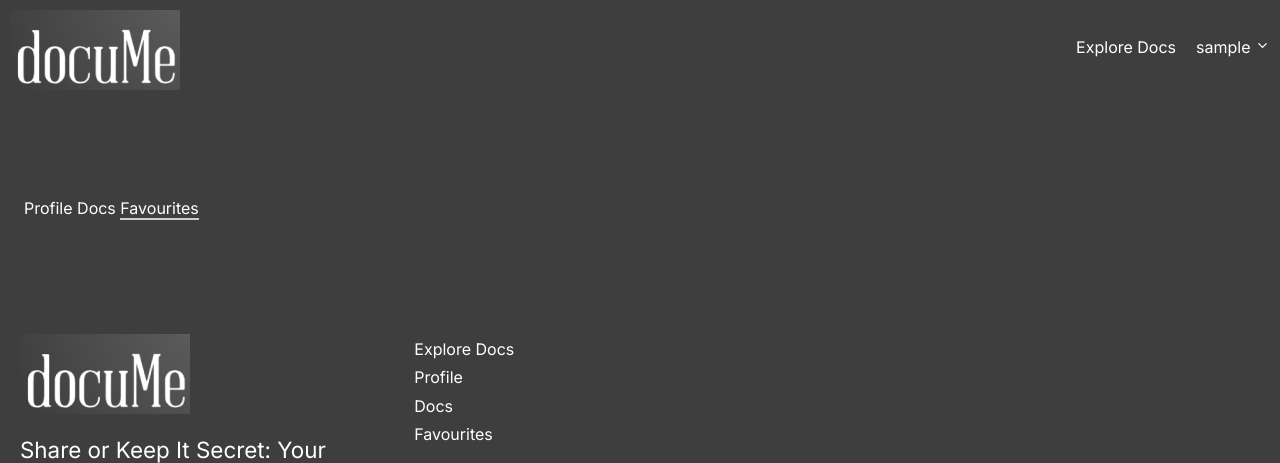
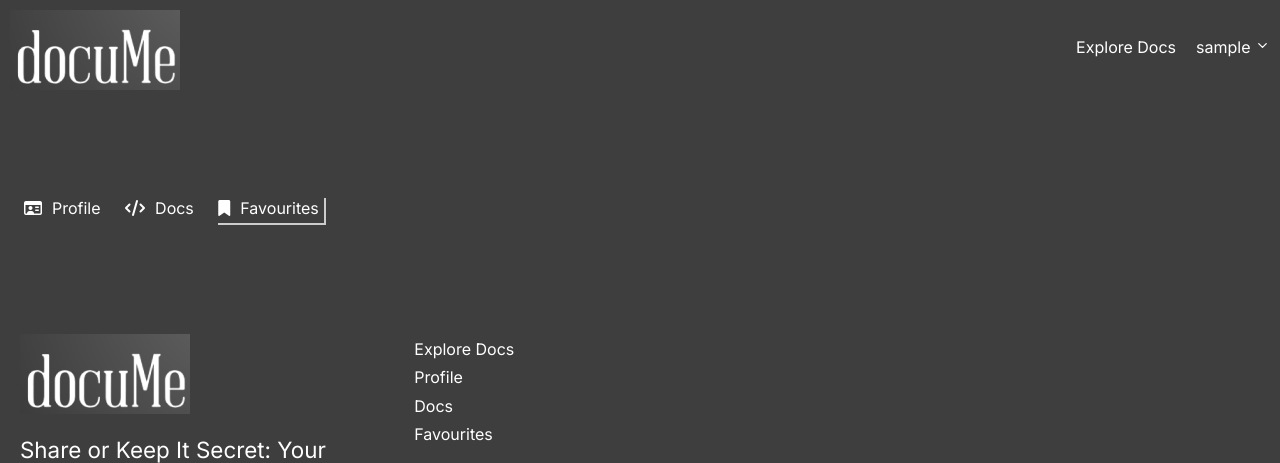
Before and after one commit to saamauro92/docume, a Django app: page /favourites/ in a window 1280 px wide. Shown: the top 463 px of the page. Run offline with Django 3.2, Linux system fonts and the light colour scheme; the visitor is signed in with stand-in values (Sample User, id 1); data comes from the database, SQL or seed files in the repository; data that the repository does not hold is empty; style sheets or scripts are compiled from the project's sources; some libraries are stand-ins or nearby versions.

Commit message:
Add icons to navbar and improve styles

```diff
--- a/static/css/style.scss
+++ b/static/css/style.scss
@@ -548,10 +548,19 @@ body {
     ul li {
       display: inline;
       list-style: none;
+      margin-right: 15px;
+
       a {
         text-decoration: none;
         color: $white;
+        padding-bottom: 5px;
+        padding-right: 5px;
+        i {
+          margin-right: 10px;
+        }
+
         &.active {
+          border-right:2px solid #ccc;
           border-bottom: 2px solid #ccc;
         }
       }
--- a/templates/account/favourites.html
+++ b/templates/account/favourites.html
@@ -3,12 +3,23 @@
 <div class="profile-page container">
   <nav class="secondary-navbar">
     <ul>
-      <li><a href="{% url 'view_profile' %}"  aria-label="Redirect to users profile">Profile</a></li>
       <li>
-        <a href="{% url 'docs' %}" aria-label="Redirect to users Docs">Docs</a>
+        <a
+          href="{% url 'view_profile' %}"
+          aria-label="Redirect to users profile"
+          ><i class="far fa-id-card"></i>Profile </a
+        >
       </li>
       <li>
-        <a href="{% url 'favourites' %}"  class="active"  aria-label="Redirect to users Favourites">Favourites</a>
+        <a href="{% url 'docs' %}" aria-label="Redirect to users Docs"> <i class="fas fa-code"></i>Docs</a>
+      </li>
+      <li>
+        <a
+          href="{% url 'favourites' %}"
+          class="active"
+          aria-label="Redirect to users Favourites"
+          ><i class="fas fa-bookmark"></i>Favourites</a
+        >
       </li>
     </ul>
   </nav>
--- a/templates/account/profile.html
+++ b/templates/account/profile.html
@@ -8,17 +8,17 @@
           href="{% url 'view_profile' %}"
           class="active"
           aria-label="Redirect to users profile"
-          >Profile</a
+          ><i class="far fa-id-card"></i>Profile </a
         >
       </li>
       <li>
-        <a href="{% url 'docs' %}" aria-label="Redirect to users Docs">Docs</a>
+        <a href="{% url 'docs' %}" aria-label="Redirect to users Docs"> <i class="fas fa-code"></i>Docs</a>
       </li>
       <li>
         <a
           href="{% url 'favourites' %}"
           aria-label="Redirect to users Favourites"
-          >Favourites</a
+          ><i class="fas fa-bookmark"></i>Favourites</a
         >
       </li>
     </ul>
```
Also changed, not shown: templates/account/docs.html (+13 -3 lines).
